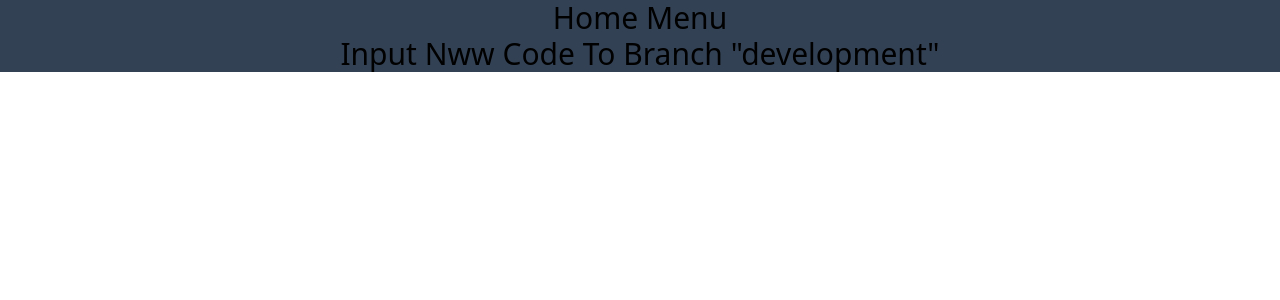
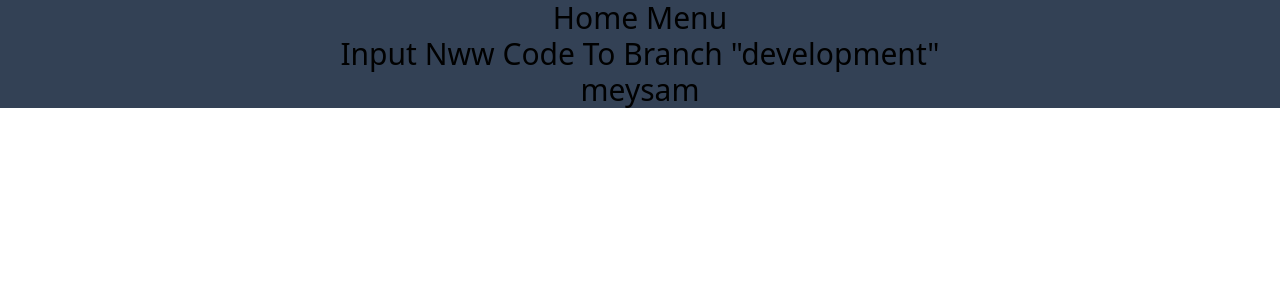
Before and after one commit to omidshali/resume-management, a React (Create React App) app: page / in a window 1280 px wide. Shown: the top 300 px of the page. Built offline with nearby package versions, Linux system fonts and the light colour scheme.

Commit message:
Add Work Commponent

```diff
--- a/src/App.js
+++ b/src/App.js
@@ -1,8 +1,10 @@
 import Home from "./components/home";
+import Work from "./components/Work";
 function App() {
   return (
     <div className="bg-slate-700 text-3xl text-center">
       <Home />
+      <Work />
     </div>
   );
 }
--- /dev/null
+++ b/src/components/Work.jsx
@@ -0,0 +1,11 @@
+import React from 'react'
+
+const Work = () => {
+  return (
+    <div>
+        <div>meysam</div>
+    </div>
+  )
+}
+
+export default Work
```
